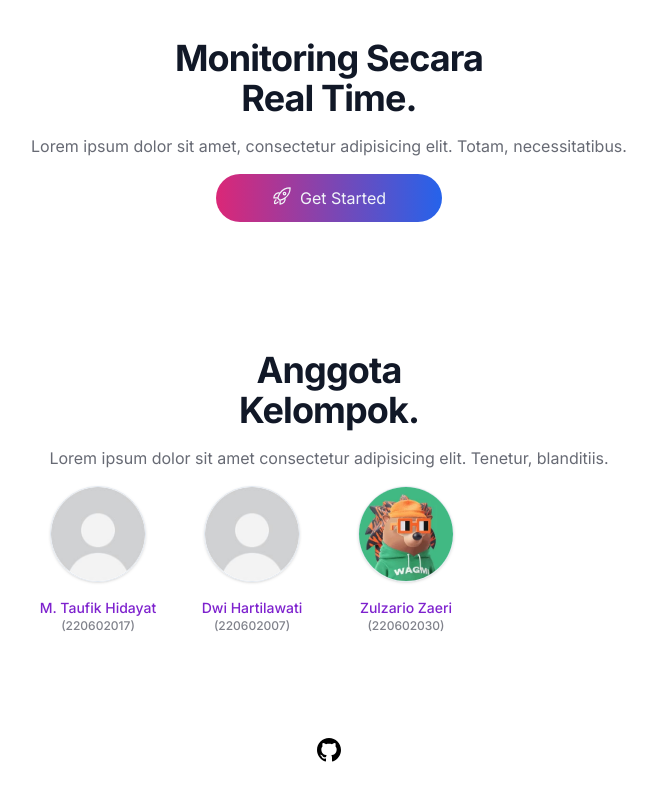
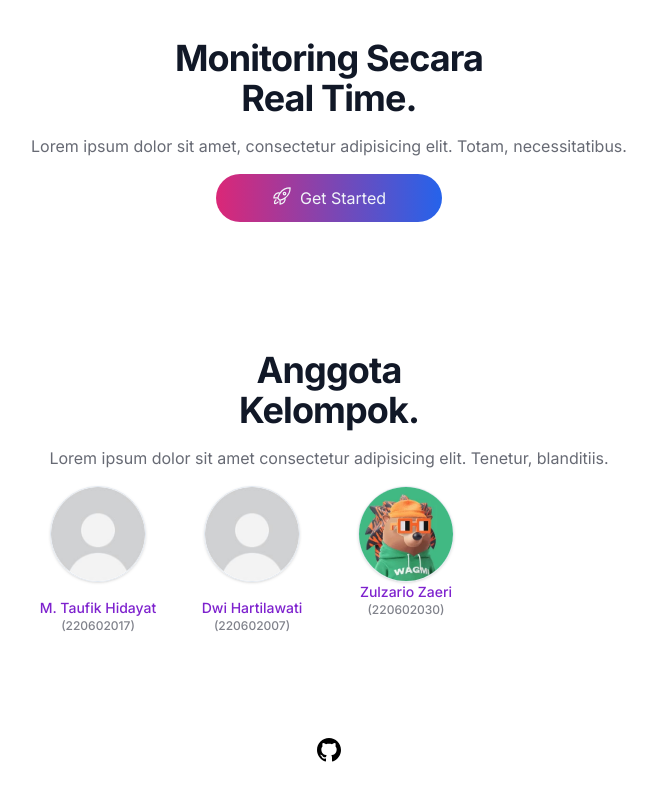
Before and after one commit to ryotwell/iot.app, a Next.js app: page / in a window 1280 px wide. Shown: the part 930-1730 px from the top of the page, without its empty margins (311-968 px from the left). Built offline with nearby package versions, Linux system fonts and the light colour scheme; no server answers.

Commit message:
update dikit

```diff
--- a/src/app/(app)/dashboard/page.js
+++ b/src/app/(app)/dashboard/page.js
@@ -8,6 +8,7 @@ import KualitasUdaraTerakhirWidged from '@/components/widgeds/KualitasUdaraTerak
 import StatistikDataMasukWidged from '@/components/widgeds/StatistikDataMasuk'
 import SuhuRuanganWidged from '@/components/widgeds/SuhuRuangan'
 import { useAuth } from '@/hooks/auth'
+import { ryotwell } from '@/lib/utils'
 
 const Dashboard = () => {
     const { user } = useAuth({ middleware: 'auth' })
@@ -18,7 +19,9 @@ const Dashboard = () => {
 
             <div className="pt-8">
                 <div className="bg-white dark:bg-slate-900 p-10">
-                    <p className='mb-4'>Selamat datang di area Dashboard <span className='text-blue-500 font-semibold'>{user?.name}</span></p>
+                    <p className='mb-4'>
+                        Selamat datang di area Dashboard <a href={ ryotwell.webprofile } className="text-blue-500 font-semibold" target="_blank" rel="noopener noreferrer">{user?.name}</a>
+                    </p>
                 </div>
             </div>
 
--- a/src/components/Team.js
+++ b/src/components/Team.js
@@ -1,3 +1,4 @@
+import { ryotwell } from '@/lib/utils'
 import TeamCard from './TeamCard'
 
 function Team() {
@@ -23,6 +24,7 @@ function Team() {
                     name='Zulzario Zaeri'
                     photo="/team/rand.webp"
                     nim="220602030"
+                    url={ryotwell.webprofile}
                 />
             </li>
             {/* <li>
--- a/src/components/TeamCard.js
+++ b/src/components/TeamCard.js
@@ -1,6 +1,7 @@
-function TeamCard({ name, photo = null, nim = null }) {
+
+const Team = ({ name, photo = null, nim = null }) => {
     return (
-        <div className="space-y-4">
+        <>
             <img
                 className="mx-auto h-20 w-20 shadow border dark:border-none rounded-full lg:h-24 lg:w-24"
                 src={ photo ? photo : 'https://i.pinimg.com/236x/56/2e/be/562ebed9cd49b9a09baa35eddfe86b00.jpg'}
@@ -15,6 +16,20 @@ function TeamCard({ name, photo = null, nim = null }) {
                     )}
                 </div>
             </div>
+        </>
+    )
+}
+
+function TeamCard({ url = null, ...props }) {
+    return (
+        <div className="space-y-4">
+            {url ? (
+                <a href={ url } target="_blank" rel="noopener noreferrer">
+                    <Team {...props} />
+                </a>
+            ) : (
+                <Team {...props} />
+            )}
         </div>
     )
 }
--- a/src/hooks/auth.js
+++ b/src/hooks/auth.js
@@ -39,9 +39,10 @@ export const useAuth = ({ middleware, redirectIfAuthenticated } = {}) => {
     }
 
     const login = async ({ setErrors, setStatus, ...props }) => {
+        Loading.standard('Login...')
+
         await csrf()
 
-        Loading.standard('Login...')
         setErrors([])
         setStatus(null)
 
--- a/src/lib/utils.js
+++ b/src/lib/utils.js
@@ -34,3 +34,9 @@ export const randomFloatInRange = (min, max) => Math.random() * (max - min) + mi
 export const getFirstFourDigits = (integer) => parseFloat(integer.toFixed(2))
 
 export const sleep = (milliseconds) => new Promise(resolve => setTimeout(resolve, milliseconds))
+
+export const ryotwell = {
+    name: 'Ryo Otwell',
+    github: 'https://github.com/ryotwell',
+    webprofile: 'https://zulzario.vercel.app/'
+}
```
